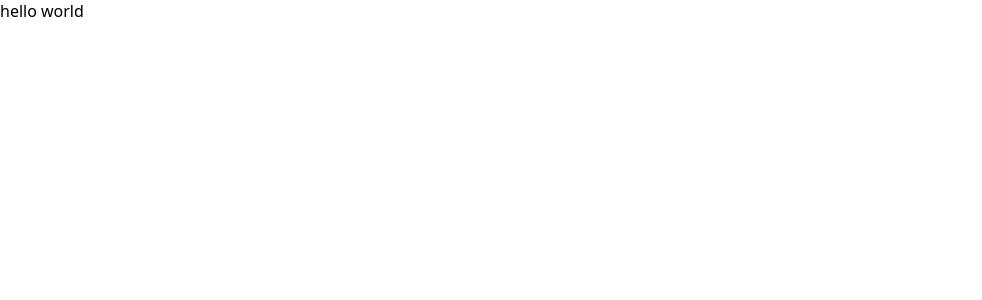
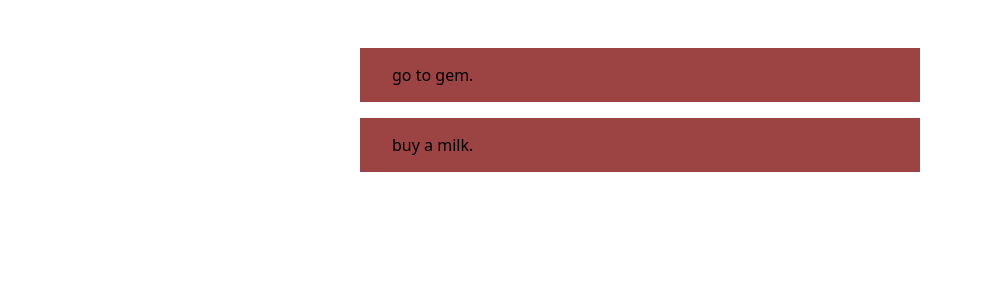
Before and after one commit to valid02/second-react-practice-project, a JavaScript app: page / in a window 1280 px wide. Shown: the top 300 px of the page, without its empty margins (0-982 px from the left). Built offline with nearby package versions, Linux system fonts and the light colour scheme.

Commit message:
Completing todo list section

```diff
--- /dev/null
+++ b/src/App.css
@@ -0,0 +1,6 @@
+.todo-list-section {
+  width: 35rem;
+  max-width: 90%;
+  text-align: center;
+  margin: 3rem auto;
+}
--- a/src/App.js
+++ b/src/App.js
@@ -1,6 +1,18 @@
+import './App.css';
+import ToDoList from "./components/ToDoList/ToDoList";
+
 const App = () => {
+  const Todos = [
+    {text: 'go to gem.', id:'g1'},
+    {text: 'buy a milk.', id:'g2'}
+  ];
+
   return (
-    <div>hello world</div>
+    <div>
+      <section className="todo-list-section">
+        <ToDoList items={Todos} />
+      </section>
+    </div>
   );
 }
 
--- /dev/null
+++ b/src/components/ToDoItem/ToDoItem.css
@@ -0,0 +1,7 @@
+.todo-item {
+  background-color: #9c4343;
+  padding: 1rem 2rem;
+  text-align: left;
+  margin: 1rem 0;
+  cursor: pointer;
+}
--- /dev/null
+++ b/src/components/ToDoItem/ToDoItem.js
@@ -0,0 +1,7 @@
+import './ToDoItem.css';
+
+const ToDoItem = (props) => {
+  return <li className="todo-item">{props.text}</li>;
+}
+
+export default ToDoItem;
--- /dev/null
+++ b/src/components/ToDoList/ToDoList.css
@@ -0,0 +1,5 @@
+.todo-list {
+  list-style: none;
+  margin: 0;
+  padding: 0;
+}
--- /dev/null
+++ b/src/components/ToDoList/ToDoList.js
@@ -0,0 +1,17 @@
+import './ToDoList.css'
+import ToDoItem from "../ToDoItem/ToDoItem";
+
+const ToDoList = (props) => {
+  return (
+    <ul className="todo-list">
+      {props.items.map(todo => (
+        <ToDoItem
+          key={todo.id}
+          text={todo.text}
+        />
+      ))}
+    </ul>
+   );
+}
+
+export default ToDoList;
```
Also changed, not shown: src/components/ToDoInpot/ToDoInput.css (added), src/components/ToDoInpot/ToDoInput.js (added), src/index.css (line endings or trailing spaces).
